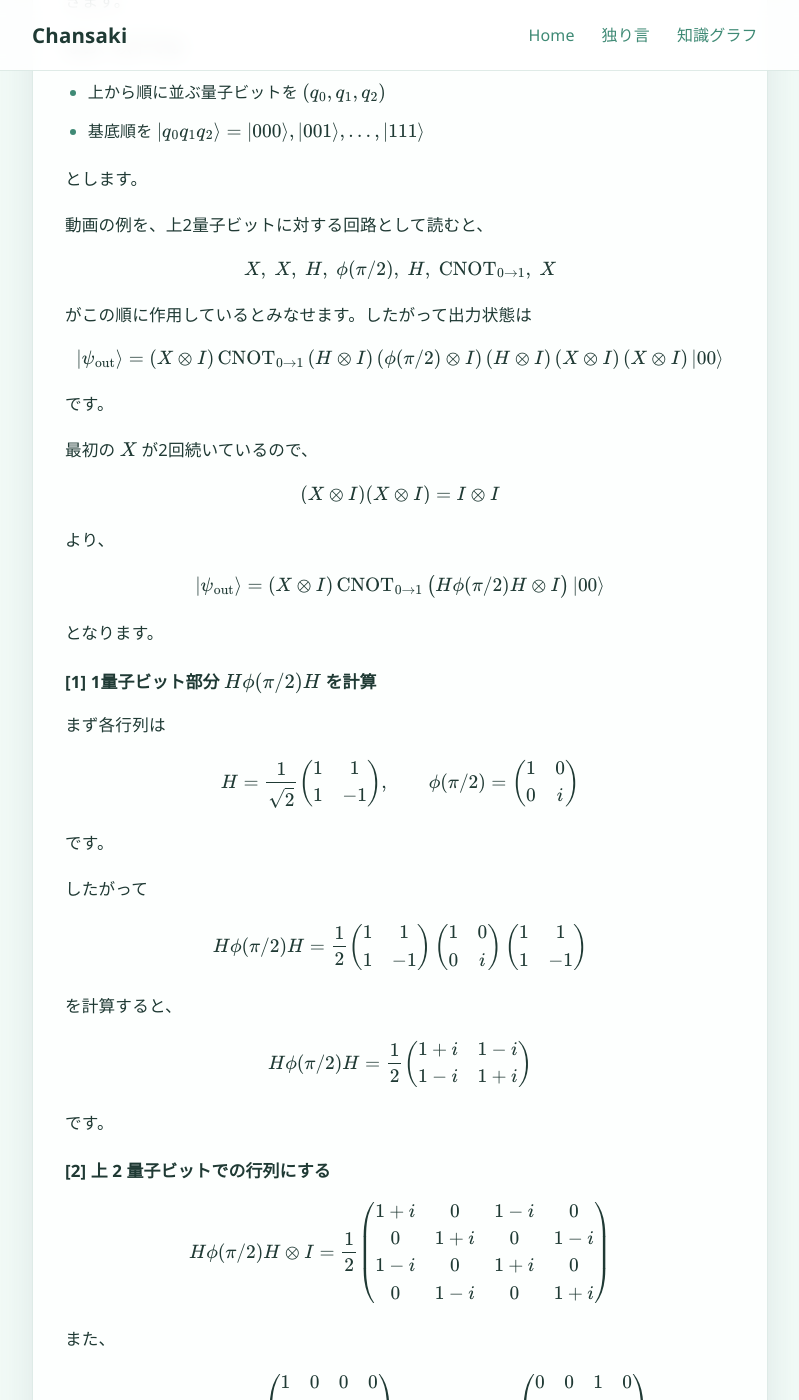
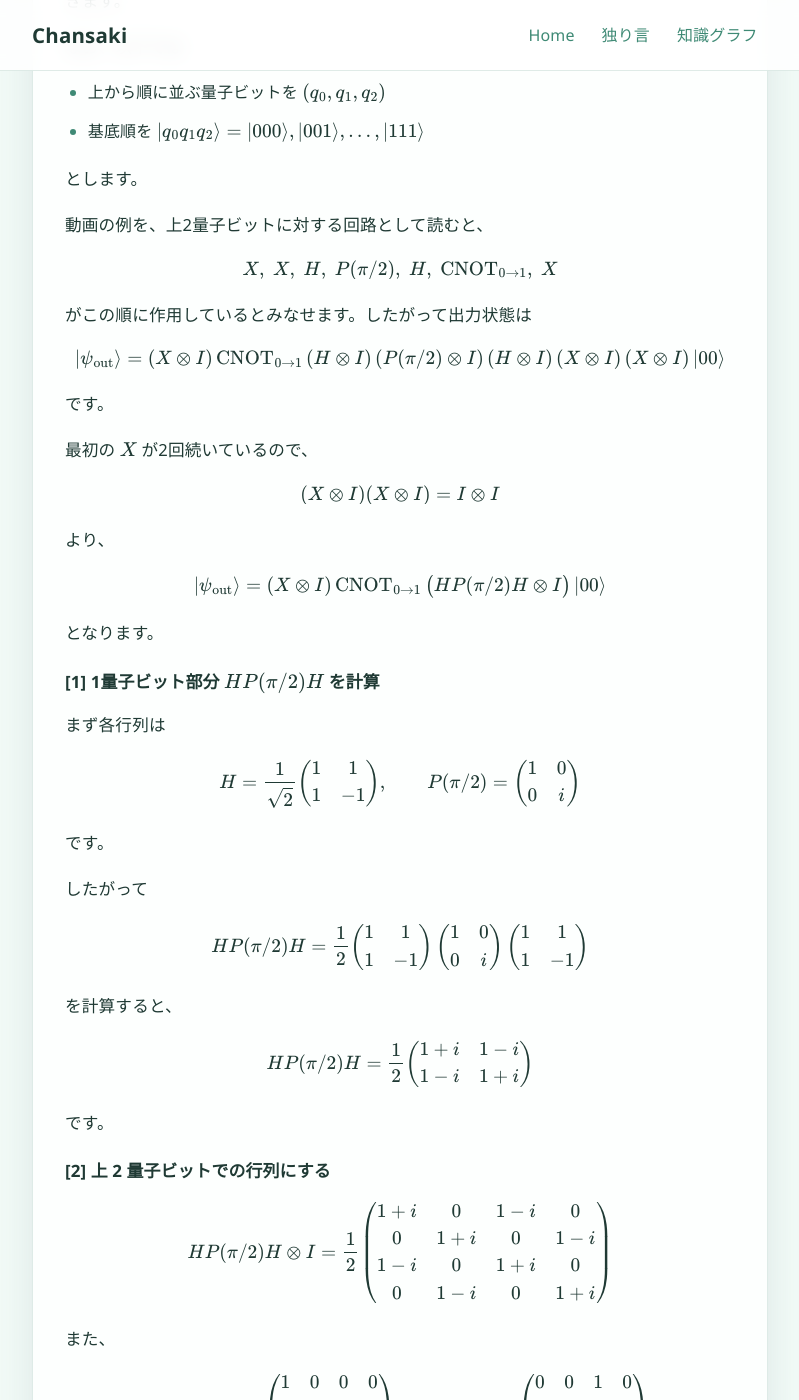
Before and after one commit to chansaki3108341/chansaki3108341.github.io, a Jekyll site: the page built from _murmurs/2026-03-10-qni-quantum-computer-disco.md, in a window 1280 px wide and 1400 px high, scrolled down 2700 px. Shown: the whole window, without its empty margins (240-1039 px from the left). Built offline with Jekyll 4.4.1, drawn with Linux system fonts in a browser that asks for light colours; comment, search, counter and statistics services are not loaded; some of the changed text lies outside the part shown.

Commit message:
fix(qni): correct notation for phase gate in quantum calculations

```diff
--- a/_murmurs/2026-03-10-qni-quantum-computer-disco.md
+++ b/_murmurs/2026-03-10-qni-quantum-computer-disco.md
@@ -89,7 +89,7 @@ math: true
 
 $$
 
-X,\;X,\;H,\;\phi(\pi/2),\;H,\;\mathrm{CNOT}_{0\to1},\;X
+X,\;X,\;H,\;P(\pi/2),\;H,\;\mathrm{CNOT}_{0\to1},\;X
 
 $$
 
@@ -102,7 +102,7 @@ $$
 (X\otimes I)\,
 \mathrm{CNOT}_{0\to1}\,
 (H\otimes I)\,
-(\phi(\pi/2)\otimes I)\,
+(P(\pi/2)\otimes I)\,
 (H\otimes I)\,
 (X\otimes I)\,
 (X\otimes I)\,
@@ -128,14 +128,14 @@ $$
 =
 (X\otimes I)\,
 \mathrm{CNOT}_{0\to1}\,
-\bigl(H\phi(\pi/2)H \otimes I\bigr)\,
+\bigl(HP(\pi/2)H \otimes I\bigr)\,
 |00\rangle
 
 $$
 
 となります。
 
-### [1] 1量子ビット部分 $H\phi(\pi/2)H$ を計算
+### [1] 1量子ビット部分 $HP(\pi/2)H$ を計算
 
 まず各行列は
 
@@ -147,7 +147,7 @@ H=\frac{1}{\sqrt 2}
 1 & -1
 \end{pmatrix},
 \qquad
-\phi(\pi/2)=
+P(\pi/2)=
 \begin{pmatrix}
 1 & 0\\
 0 & i
@@ -161,7 +161,7 @@ $$
 
 $$
 
-H\phi(\pi/2)H
+HP(\pi/2)H
 =
 \frac12
 \begin{pmatrix}
@@ -183,7 +183,7 @@ $$
 
 $$
 
-H\phi(\pi/2)H
+HP(\pi/2)H
 =
 \frac12
 \begin{pmatrix}
@@ -199,7 +199,7 @@ $$
 
 $$
 
-H\phi(\pi/2)H \otimes I
+HP(\pi/2)H \otimes I
 =
 \frac12
 \begin{pmatrix}
@@ -255,7 +255,7 @@ $$
 
 ### [3] 実際に順に掛ける
 
-#### (a) $H\phi(\pi/2)H \otimes I$ を作用
+#### (a) $HP(\pi/2)H \otimes I$ を作用
 
 $$
 
```
